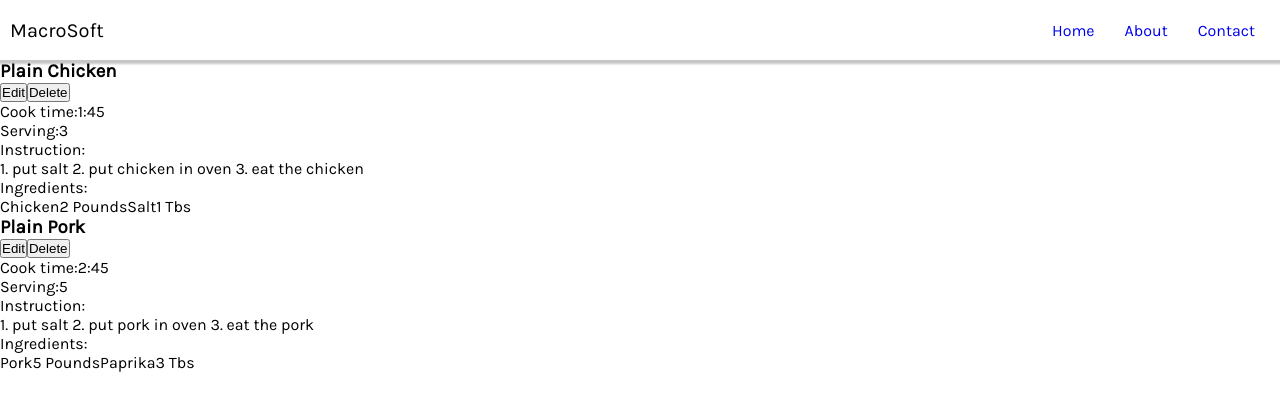
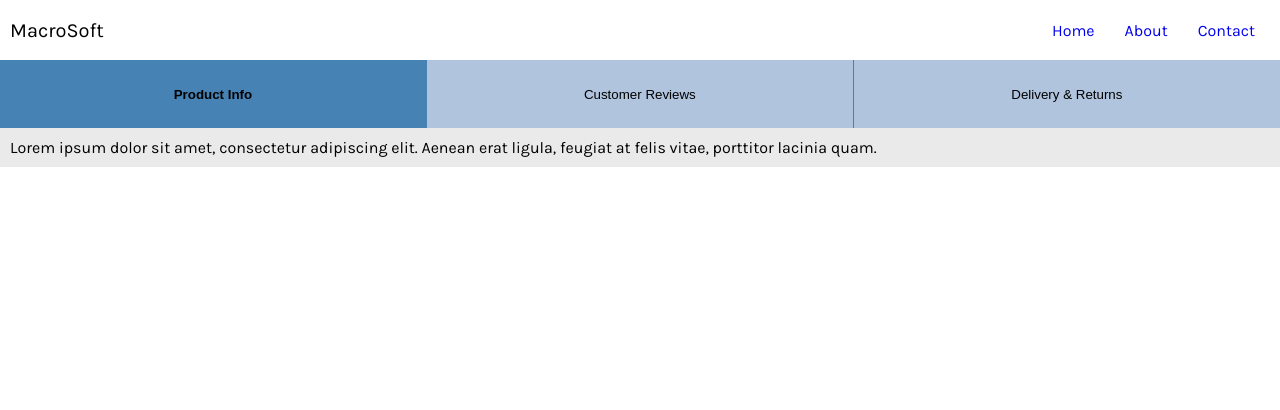
Before and after one commit to JustinTheAnalyst/react-recipe-app, a React (Create React App) app: page /about in a window 1280 px wide. Shown: the top 410 px of the page. Built offline with nearby package versions, Linux system fonts and the light colour scheme.

Commit message:
created routes

```diff
--- a/package.json
+++ b/package.json
@@ -6,8 +6,11 @@
     "@testing-library/jest-dom": "^5.16.5",
     "@testing-library/react": "^13.4.0",
     "@testing-library/user-event": "^13.5.0",
+    "@types/react-router-dom": "^5.3.3",
+    "browser-router": "^0.2.0",
     "react": "^18.2.0",
     "react-dom": "^18.2.0",
+    "react-router-dom": "^6.4.2",
     "react-scripts": "5.0.1",
     "web-vitals": "^2.1.4"
   },
--- a/src/App.js
+++ b/src/App.js
@@ -1,57 +1,15 @@
 import './App.css';
 import Navbar from './components/Navbar';
-import RecipeList from './components/RecipeList';
-import Tabs from './components/Tabs';
+import RouterContainer from './RouterContainer';
 
 const App = () => {
   return (
     <>
       <Navbar />
-      {/* <Tabs /> */}
-      <RecipeList recipes={sampleRecipes} />
+
+      <RouterContainer />
     </>
   );
 }
 
-const sampleRecipes = [
-  {
-      id: 1,
-      name: 'Plain Chicken',
-      servings: 3,
-      cookTime: '1:45',
-      instructions: "1. put salt\n2. put chicken in oven\n3. eat the chicken",
-      ingredients:[
-        {
-          id:1,
-          name: 'Chicken',
-          amount: '2 Pounds'
-        },
-        {
-          id:2,
-          name: 'Salt',
-          amount: '1 Tbs'
-        }
-      ]
-  },
-  {
-      id: 2,
-      name: 'Plain Pork',
-      servings: 5,
-      cookTime: '2:45',
-      instructions: "1. put salt\n2. put pork in oven\n3. eat the pork",
-      ingredients:[
-        {
-          id:1,
-          name: 'Pork',
-          amount: '5 Pounds'
-        },
-        {
-          id:2,
-          name: 'Paprika',
-          amount: '3 Tbs'
-        }
-      ]
-  },
-]
-
 export default App;
--- /dev/null
+++ b/src/RouterContainer.js
@@ -0,0 +1,17 @@
+import React from 'react'
+import Home from './pages/Home';
+import About from './pages/About';
+import Contact from './pages/Contact';
+import { Routes , Route } from 'react-router-dom';
+
+const RouterContainer = () => {
+  return (
+    <Routes>
+        <Route path="/" exact element={<Home />} />
+        <Route path="/about" element={<About />} />
+        <Route path="/contact" element={<Contact />} />
+    </Routes>
+  )
+}
+
+export default RouterContainer
--- a/src/components/Navbar.js
+++ b/src/components/Navbar.js
@@ -13,7 +13,7 @@ const Navbar = () => {
             <div className={`navigation-menu ${isNavExpanded ? "expanded" : ""}`}>
                 <ul>
                     <li>
-                        <a href="/home">Home</a>
+                        <a href="/">Home</a>
                     </li>
                     <li>
                         <a href="/about">About</a>
--- a/src/components/Recipe.js
+++ b/src/components/Recipe.js
@@ -9,7 +9,7 @@ const Recipe = (props) => {
         servings,
         instructions,
         ingredients
-    } = props;
+  } = props;
 
   return (
     <div>
--- a/src/index.js
+++ b/src/index.js
@@ -1,10 +1,15 @@
 import React from 'react';
 import ReactDOM from 'react-dom/client';
 import App from './App';
+import { BrowserRouter as Router } from 'react-router-dom';
 
 const root = ReactDOM.createRoot(document.getElementById('root'));
 root.render(
   <React.StrictMode>
-    <App />
+
+
+    <Router>
+      <App />
+    </Router>
   </React.StrictMode>
 );
--- /dev/null
+++ b/src/pages/About.js
@@ -0,0 +1,10 @@
+import React from 'react'
+import Tabs from '../components/Tabs';
+
+const About = () => {
+  return (
+      <Tabs />
+  )
+}
+
+export default About
--- /dev/null
+++ b/src/pages/Contact.js
@@ -0,0 +1,11 @@
+import React from 'react'
+
+const Contact = () => {
+  return (
+    <div>
+      contact page here
+    </div>
+  )
+}
+
+export default Contact
--- /dev/null
+++ b/src/pages/Home.js
@@ -0,0 +1,54 @@
+import React from 'react'
+import RecipeList from '../components/RecipeList';
+
+
+const Home = () => {
+  return (
+    <div>
+      <RecipeList recipes={sampleRecipes} />
+    </div>
+  )
+}
+
+const sampleRecipes = [
+  {
+      id: 1,
+      name: 'Plain Chicken',
+      servings: 3,
+      cookTime: '1:45',
+      instructions: "1. put salt\n2. put chicken in oven\n3. eat the chicken",
+      ingredients:[
+        {
+          id:1,
+          name: 'Chicken',
+          amount: '2 Pounds'
+        },
+        {
+          id:2,
+          name: 'Salt',
+          amount: '1 Tbs'
+        }
+      ]
+  },
+  {
+      id: 2,
+      name: 'Plain Pork',
+      servings: 5,
+      cookTime: '2:45',
+      instructions: "1. put salt\n2. put pork in oven\n3. eat the pork",
+      ingredients:[
+        {
+          id:1,
+          name: 'Pork',
+          amount: '5 Pounds'
+        },
+        {
+          id:2,
+          name: 'Paprika',
+          amount: '3 Tbs'
+        }
+      ]
+  },
+]
+
+export default Home
```
Also changed, not shown: 1 other file (tests, documents, lock files or other folders).
